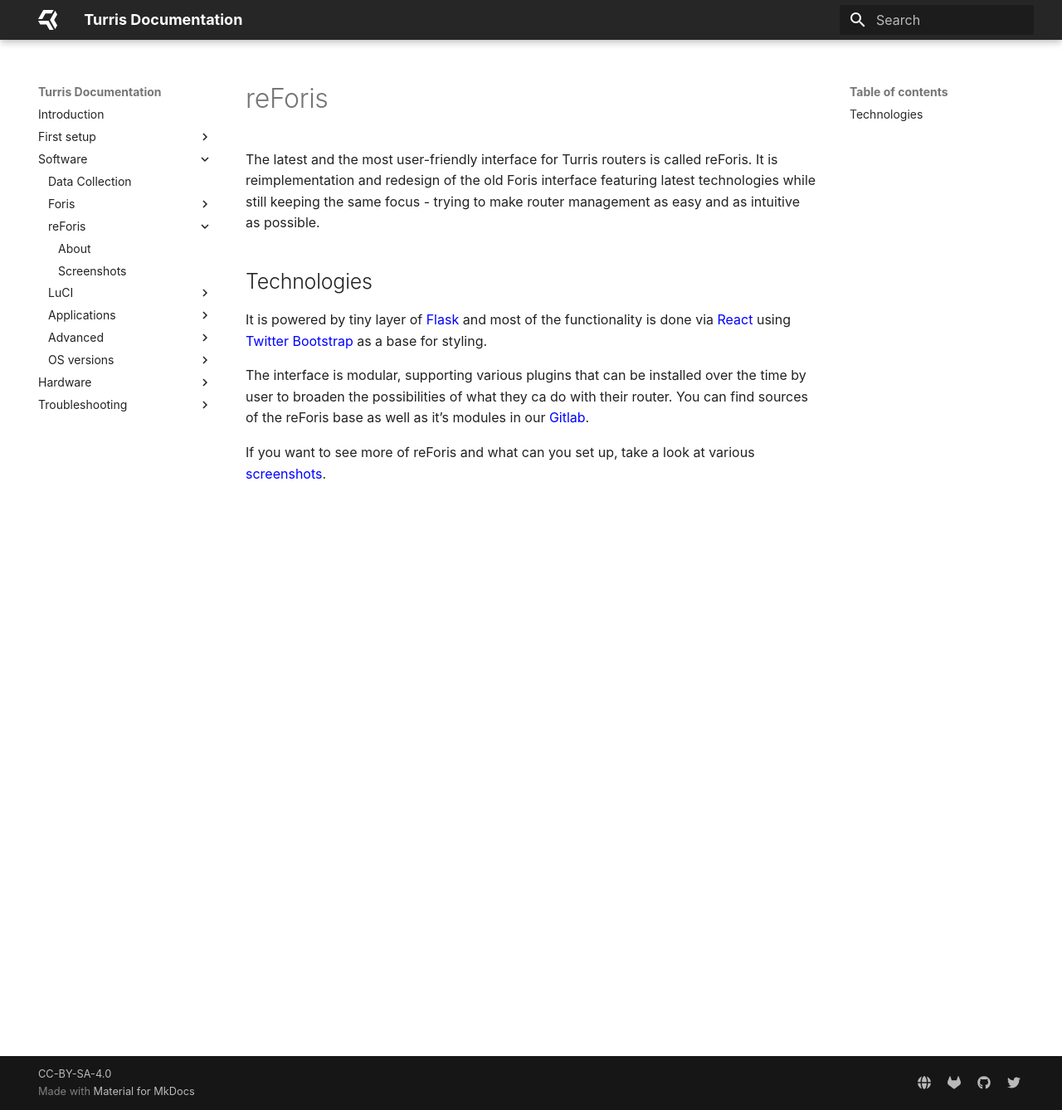
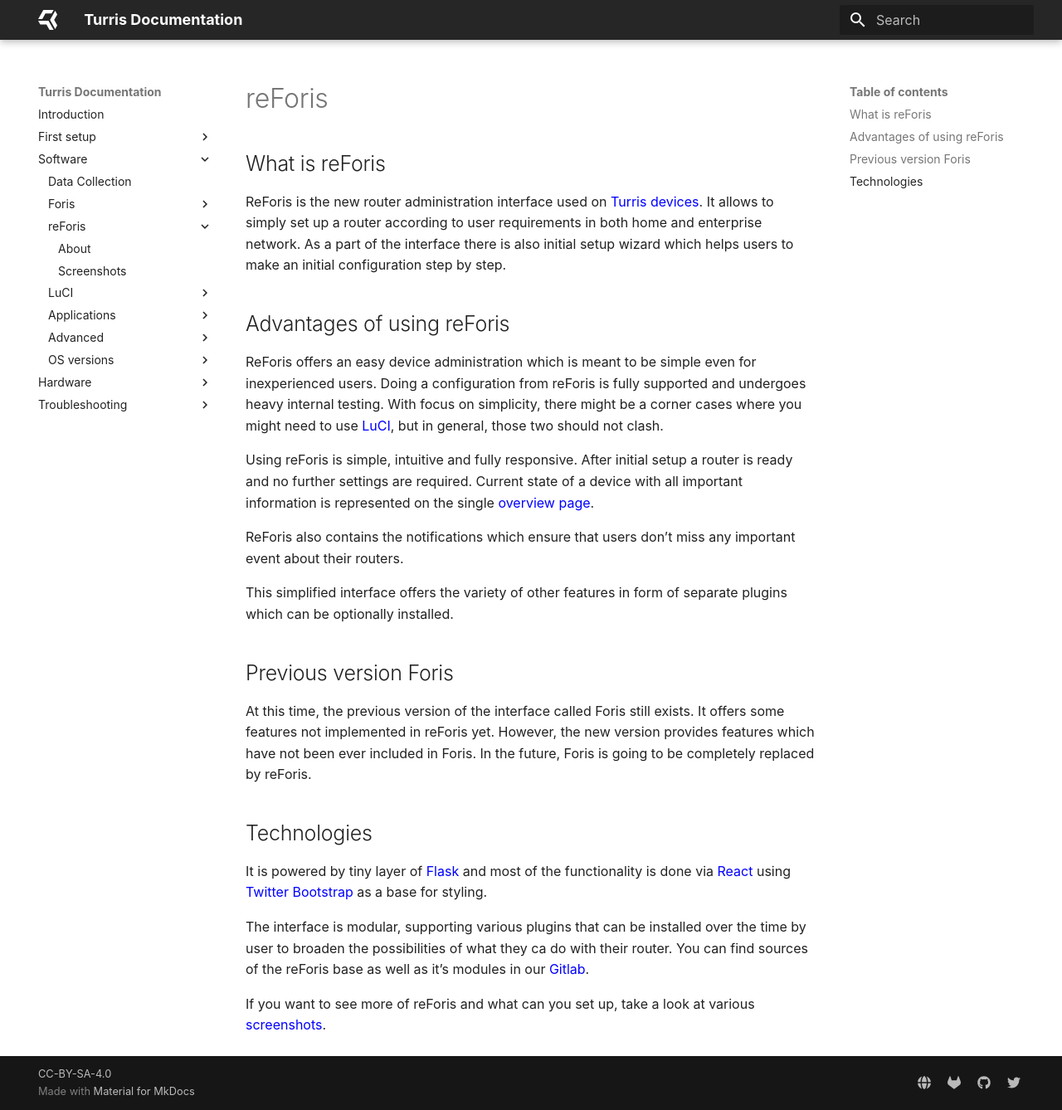
Before and after one commit to turris-cz/user-docs, an MkDocs documentation site: the page built from docs/basics/reforis/intro.md, in a window 1280 px wide and 1338 px high. Shown: the whole window at 83% size. Built offline with MkDocs 1.6.1 and Material for MkDocs 9.7.7, drawn with Linux system fonts in a browser that asks for light colours.

Commit message:
Update reForis introduction

```diff
--- a/docs/basics/reforis/intro.md
+++ b/docs/basics/reforis/intro.md
@@ -1,9 +1,22 @@
 # reForis
 
-The latest and the most user-friendly interface for Turris routers is called
-reForis. It is reimplementation and redesign of the old Foris interface
-featuring latest technologies while still keeping the same focus - trying to
-make router management as easy and as intuitive as possible.
+## What is reForis
+
+ReForis is the new router administration interface used on [Turris devices](../models.md). It allows to simply set up a router according to user requirements in both home and enterprise network. As a part of the interface there is also initial setup wizard which helps users to make an initial configuration step by step.
+
+## Advantages of using reForis
+
+ReForis offers an easy device administration which is meant to be simple even for inexperienced users. Doing a configuration from reForis is fully supported and undergoes heavy internal testing. With focus on simplicity, there might be a corner cases where you might need to use [LuCI](../luci/luci.md), but in general, those two should not clash.
+
+Using reForis is simple, intuitive and fully responsive. After initial setup a router is ready and no further settings are required. Current state of a device with all important information is represented on the single [overview page](screenshots/reforis.md#router-overview).
+
+ReForis also contains the notifications which ensure that users don’t miss any important event about their routers.
+
+This simplified interface offers the variety of other features in form of separate plugins which can be optionally installed.
+
+## Previous version Foris
+
+At this time, the previous version of the interface called Foris still exists. It offers some features not implemented in reForis yet. However, the new version provides features which have not been ever included in Foris. In the future, Foris is going to be completely replaced by reForis.
 
 ## Technologies
 
```
